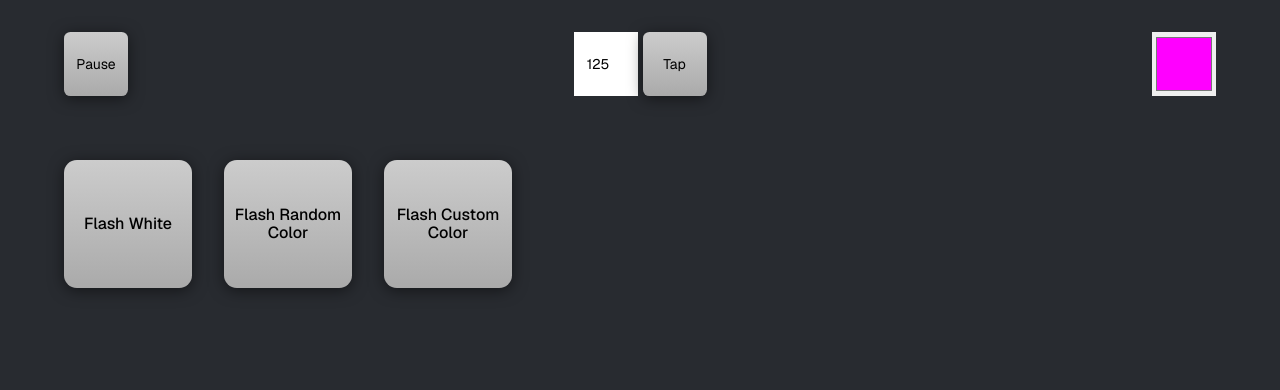
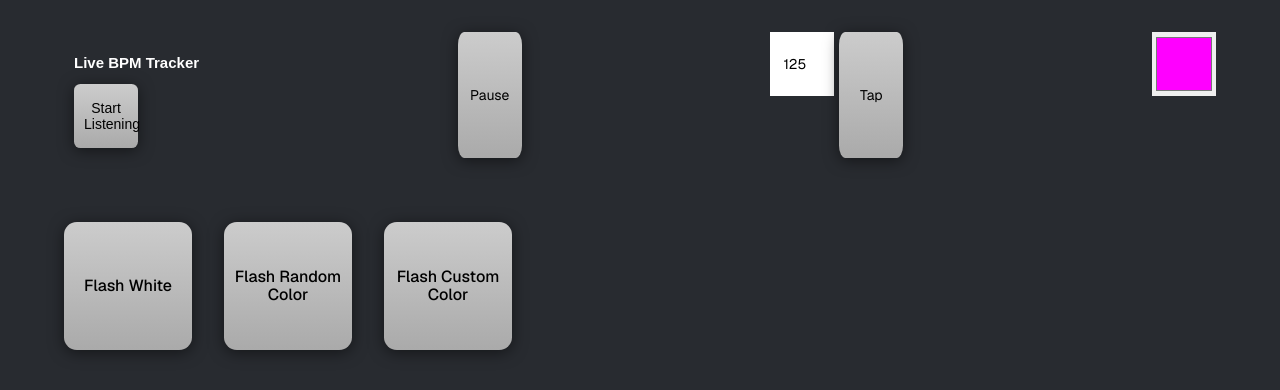
Before and after one commit to klnmichael/lighting-controller, a Next.js app: page / in a window 1280 px wide. Shown: the top 390 px of the page. Built offline with nearby package versions, Linux system fonts and the light colour scheme.

Commit message:
bpm-detector, all one file sorry

```diff
--- /dev/null
+++ b/bpm-detector/bpm-detector.tsx
@@ -0,0 +1,62 @@
+import React, { useState } from 'react';
+import { createRealTimeBpmProcessor, getBiquadFilter } from 'realtime-bpm-analyzer';
+
+const LiveBpmTracker = () => {
+  const [bpm, setBpm] = useState<number | null>(null);
+  const [stableBpm, setStableBpm] = useState<number | null>(null);
+  const [error, setError] = useState<string | null>(null);
+  const [started, setStarted] = useState(false);
+
+  const startTracking = async () => {
+    try {
+      const audioContext = new AudioContext();
+
+      const realtimeAnalyzerNode = await createRealTimeBpmProcessor(audioContext, {
+        continuousAnalysis: true,
+        stabilizationTime: 20000,
+      });
+
+      const stream = await navigator.mediaDevices.getUserMedia({ audio: true });
+      const source = audioContext.createMediaStreamSource(stream);
+      const lowpass = getBiquadFilter(audioContext);
+      lowpass.type = 'lowpass';
+      lowpass.frequency.setValueAtTime(150, audioContext.currentTime);
+
+      source.connect(lowpass).connect(realtimeAnalyzerNode);
+      source.connect(audioContext.destination); // OPTIONAL: Hear yourself
+
+
+      realtimeAnalyzerNode.port.onmessage = (event: MessageEvent) => {
+        if (event.data.message === 'BPM') {
+          setBpm(event.data.data.bpm);
+        }
+        if (event.data.message === 'BPM_STABLE') {
+          setStableBpm(event.data.data.bpm);
+        }
+      };
+
+      setStarted(true);
+    } catch (err) {
+      console.error('Mic setup failed:', err);
+      setError('Microphone access denied or setup error');
+    }
+  };
+
+  return (
+    <div style={{ fontFamily: 'sans-serif', padding: '1rem' }}>
+      <h2>Live BPM Tracker</h2>
+      {!started && (
+        <button onClick={startTracking}>Start Listening</button>
+      )}
+      {error && <p style={{ color: 'red' }}>{error}</p>}
+      {started && (
+        <>
+          <p>Current BPM: {typeof bpm === 'number' ? bpm.toFixed(2) : 'Listening...'}</p>
+          <p>Stable BPM: {typeof stableBpm === 'number' ? stableBpm.toFixed(2) : 'Waiting for stability...'}</p>
+        </>
+      )}
+    </div>
+  );
+};
+
+export default LiveBpmTracker;
--- a/package.json
+++ b/package.json
@@ -20,6 +20,7 @@
     "randomcolor": "^0.6.2",
     "react": "19.1.1",
     "react-dom": "19.1.1",
+    "realtime-bpm-analyzer": "^4.0.2",
     "sass": "^1.92.1",
     "web-audio-beat-detector": "^8.2.30"
   },
--- a/src/components/controls/controls.tsx
+++ b/src/components/controls/controls.tsx
@@ -2,6 +2,7 @@
 
 import sequences, { order } from "@/lib/sequences";
 import styles from "./controls.module.scss";
+import LiveBpmTracker from "../../../bpm-detector/bpm-detector";
 
 export interface MapProps {
   bpm?: number;
@@ -23,6 +24,7 @@ const Controls = ({
   return (
     <section className={styles.container}>
       <div className={styles.header}>
+        <LiveBpmTracker/>
         <button onClick={() => pauseSequences()}>Pause</button>
         <div className={styles.bpm}>
           <input
```
Also changed, not shown: 2 other files (tests, documents, lock files or other folders).
